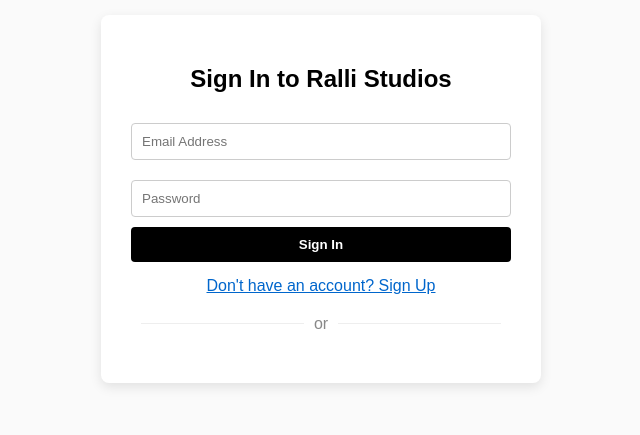
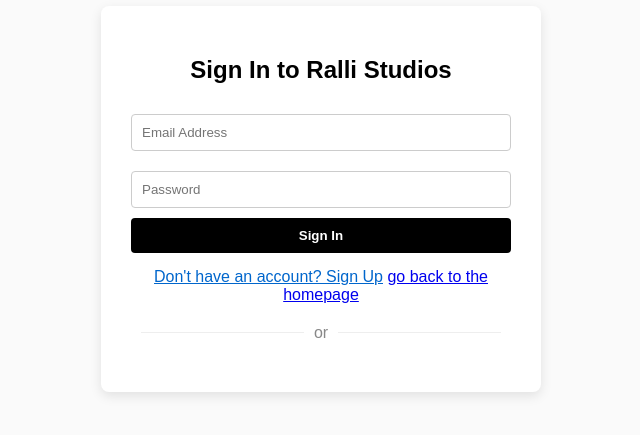
Before and after one commit to Codeblub/Ralli-Studios, a website: page signin.html in a window 1280 px wide. Shown: the part 201-636 px from the top of the page, without its empty margins (319-959 px from the left). Drawn offline with Linux system fonts and the light colour scheme.

Commit message:
add a link to go back home

```diff
--- a/signin.html
+++ b/signin.html
@@ -27,7 +27,7 @@
     </form>
 
     <div class="toggle-link" id="toggle-auth">Don't have an account? Sign Up</div>
-
+            <a href="index.html">go back to the homepage</a>
     <div class="divider">or</div>
 
     <div id="g_id_onload"
```
